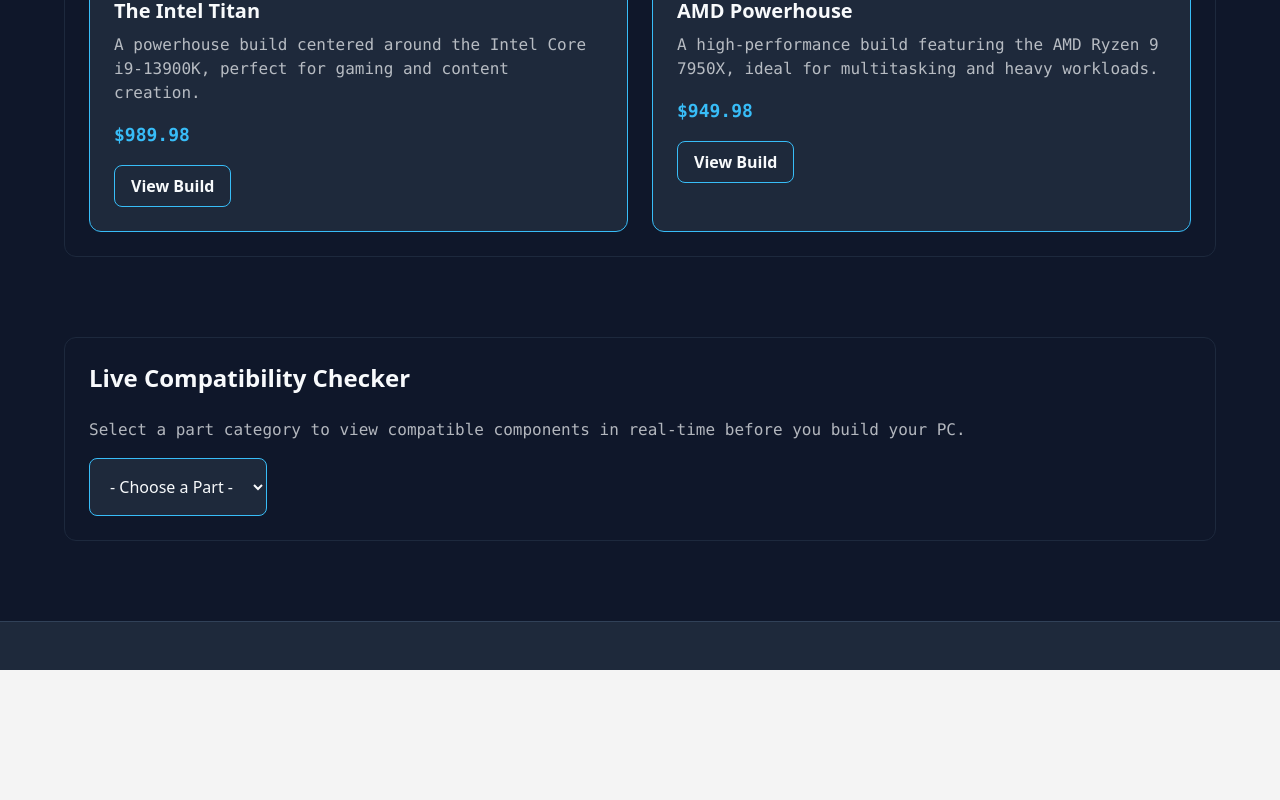
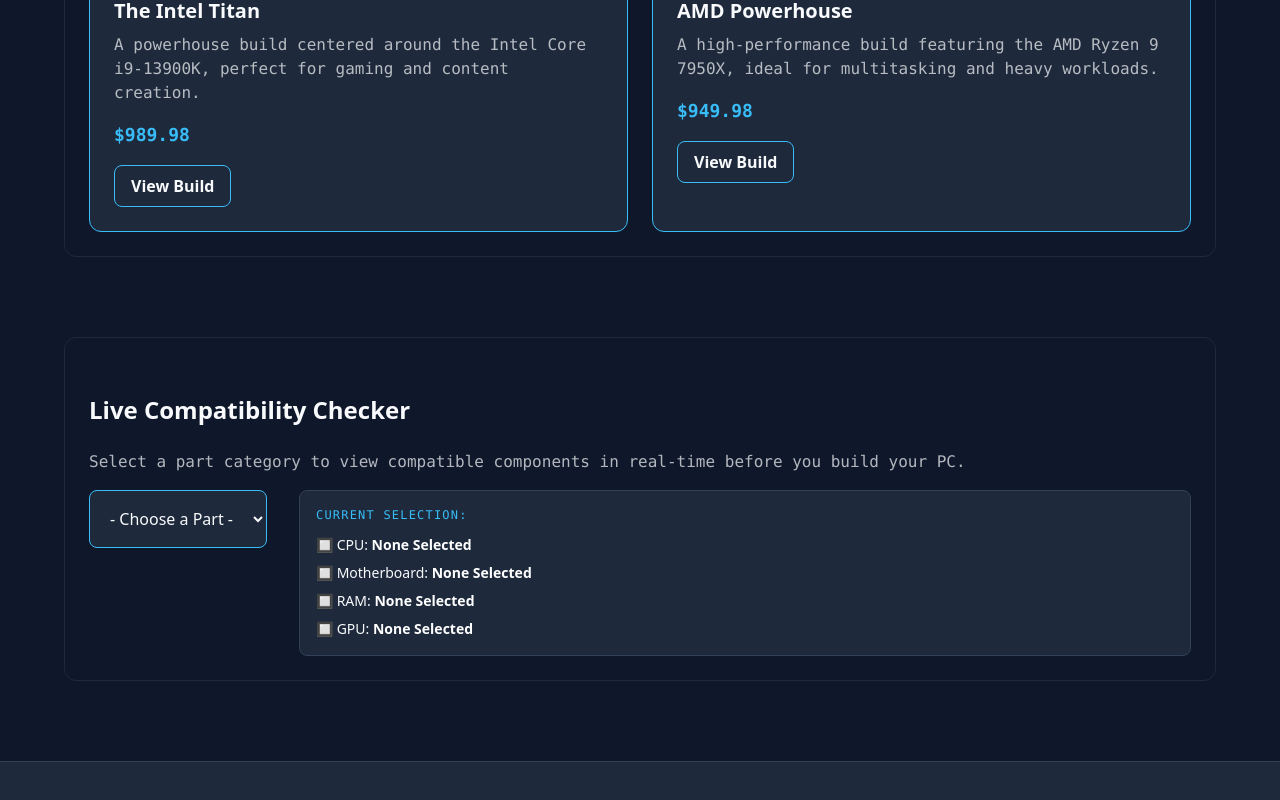
Before and after one commit to corbinreak/PC_Builderz, a React (Vite) app in the folder pc-builderz/: page / in a window 1280 px wide. Shown: the part 784-1584 px from the top of the page. Before the commit the page ends 1454 px from the top, so only its background shows below. Built offline with nearby package versions, Linux system fonts and the light colour scheme.

Commit message:
finished logic and styling for my live checker and is working simply at the moment, more tests to run

```diff
--- a/pc-builderz/src/App.jsx
+++ b/pc-builderz/src/App.jsx
@@ -28,19 +28,26 @@
 
   //Logic to check compatibility
 
-  const checkCompatibility = () => {
-    let issues = [];
+  const compatibilityIssues = (() => {
+    let issues =[];
 
-    // CPU and MOBO Check
+    // CPU & MOBO compatibility
     if (selectedCPU && selectedMOBO && selectedCPU.socket !== selectedMOBO.socket) {
-      issues.push("CPU socket does not match Motherboard socket.");
+      issues.push(`Socket Mismatch: Selected CPU (${selectedCPU.name} uses (${selectedCPU.socket} but selected Motherboard (${selectedMOBO.name}) uses: (${selectedMOBO.socket})) ) does not match Motherboard (${selectedMOBO.name}) uses (${selectedMOBO.socket}).`);
     }
-    // Motherboard & RAM Check
-    if (selectedMOBO && selectedRAM && selectedMOBO.ramType !== selectedRAM.type) {
-      issues.push(`Motherboard requires ${selectedMOBO.ramType}, but RAM is ${selectedRAM.ramType}`);
+
+      // MOBO & RAM compatibility
+    if (selectedMOBO && selectedRAM && selectedRAM.ramType !== selectedMOBO.ramType) {
+      issues.push(`RAM Type Mismatch: (${selectedMOBO.name} requires (${selectedMOBO.ramType}, but you have selected ${selectedRAM.type} RAM).)`)
     }
-    return issues; // Return array of issues
-  }
+
+    return issues;
+
+  })();
+
+  // Helper variables for the UI
+  const hasRequiredParts = selectedCPU && selectedMOBO;
+  const isPerfectMatch = hasRequiredParts && compatibilityIssues.length === 0;
 
   return (
     <div className="min-h-screen bg-[#0f172a] text-[#F8FAFC] font-sans">
@@ -91,6 +98,11 @@
         compatibleCategory={compatibleCategory}
         setCompatibleCategory={setCompatibleCategory}
         onPartSelect={handleSandboxPartSelection}
+        issues={compatibilityIssues}
+        isPerfect={isPerfectMatch}
+        selectedCPU={selectedCPU}
+        selectedMOBO={selectedMOBO}
+        selectedRAM={selectedRAM}
         />
       </>
      )}
--- a/pc-builderz/src/components/liveCompatibility.jsx
+++ b/pc-builderz/src/components/liveCompatibility.jsx
@@ -1,10 +1,33 @@
-function LiveCompatibility({ partsData, compatibleCategory, setCompatibleCategory, onPartSelect }) {
+function LiveCompatibility({ partsData, compatibleCategory, setCompatibleCategory, onPartSelect, issues, isPerfect, selectedCPU, selectedMOBO, selectedRAM, selectedGPU }) {
     const handleCategoryChange = (e) => {
         setCompatibleCategory(e.target.value);
 
+
+
     }
+
     return (
         <div className="max-w-6xl bg-[#0F172A] mx-auto rounded-xl p-6 mb-20 border border-slate-800">
+           {/* Status Banner */}
+           <div className="mb-8">
+            {issues.map((error, index) => (
+                <div key={index}
+                     onClick={() => onPartSelect(compatibleCategory, part.name)}
+                     className="bg-red-500/10 border border-red-500/50 p-4 rounded-lg text-red-400 mb-4 flex justify-between items-center cursor-pointer">
+                    !!! {error} !!!
+                </div>
+            ))}
+              {isPerfect && (
+                <div className="bg-emerald-500/10 border border-emerald-500/50 p-4 rounded-lg text-emerald-400 flex justify-between items-center">
+                    <span> ✓ Perfect Compatibility! </span>
+                    <button
+                    onClick={() => setSelectedScreen('BuildScreen')}
+                    className="bg-emerald-500 text-white px-4 py-2 rounded font-bold cursor-pointer">Lets Build!</button>
+                </div>
+              )}
+
+            </div>
+
             <div>
             <h3 className="text-2xl font-bold mb-6 text-[#F8FAFC]">Live Compatibility Checker</h3>
             <p className="text-[#F8FAFC] opacity-70 mb-4 font-mono">
@@ -12,6 +35,7 @@
             </p>
             </div>
            {/* select a category dropdown */}
+           <div className="flex flex-col md:flex-row gap-8 items-start">
                <select
                 value={compatibleCategory}
                 onChange={handleCategoryChange}
@@ -22,16 +46,40 @@
                     <option value="RAM">RAM</option>
                     <option value="GPU">GPU</option>
                 </select>
+            {/* Part Summary */}
+             <div className="bg-[#1E293B] border border-slate-700 p-4 rounded-lg flex-1 w-full">
+                <h4 className=" text-xs font-mono uppercase tracking-widest text-[#38BDF8] mb-3">
+                    Current Selection:
+                </h4>
+                <div className="space-y-2 text-sm">
+                    {/* Check if parts are selected and display their names */}
+                    <p>🔲 CPU: <span className="text-white font-bold">{selectedCPU ? selectedCPU.name : 'None Selected'}</span></p>
+                    <p>🔲 Motherboard: <span className="text-white font-bold">{selectedMOBO ? selectedMOBO.name : 'None Selected'}</span></p>
+                    <p>🔲 RAM: <span className="text-white font-bold">{selectedRAM ? selectedRAM.name : 'None Selected'}</span></p>
+                    <p>🔲 GPU: <span className="text-white font-bold">{selectedGPU ? selectedGPU.name : 'None Selected'}</span></p>
+                </div>
+             </div>
+
+
+            </div>
+
 
             {/* Display compatible parts based on selected category */}
             {compatibleCategory && (
                 <div className="grid grid-cols-1 md:grid-cols-2 lg:grid-cols-3 gap-6 mt-8">
-                    {partsData[compatibleCategory].map((part) => (
+                    {partsData[compatibleCategory].map((part) => {
+                        const isSelected = (part.name === selectedCPU?.name ||
+                         part.name === selectedMOBO?.name ||
+                         part.name === selectedRAM?.name
+                    );
+
+                    return (
                     <div
                         key={part.id}
                         onClick={() => onPartSelect(compatibleCategory, part.name)}
-                        className="bg-[#1E293B] border-2 border-slate-700 hover:border-[#38BDF8] p-5 rounded-2xl cursor-pointer transition-all hover:scale-[1.02] shadow-xl"
-                    >
+                        className={`bg-[#1e293B] border-2 p-5 rounded-2xl cursor-pointer transition-all shadow-xl ${
+                        isSelected ? "border-[#38BDF8] ring-2 ring-[#38BDF8] ring-opacity-50" : "border-slate-700"
+                     }`}>
                         {/* Placeholder Image */}
                         <div className="w-full h-40 bg-[#0F172A] rounded-lg mb-4 flex items-center justify-center border border-slate-800">
                         <span className="text-slate-500 text-xs font-mono uppercase tracking-widest">Image Placeholder</span>
@@ -53,7 +101,8 @@
                           </div>
                         </div>
                       </div>
-                    ))}
+                       );
+                    })}
                 </div>
                 )}
         </div>
```
Lines whose indentation alone changed are shown as unchanged.
